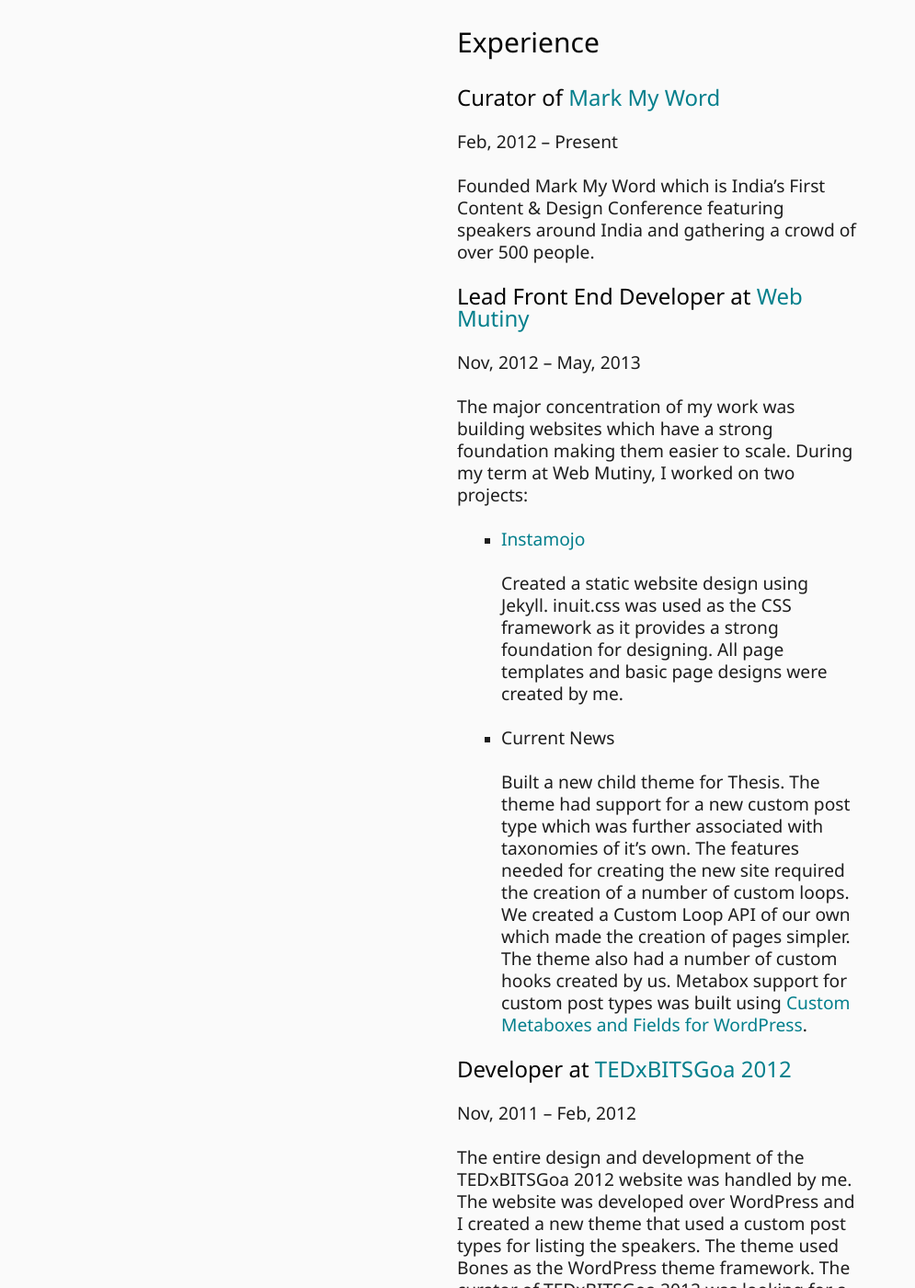
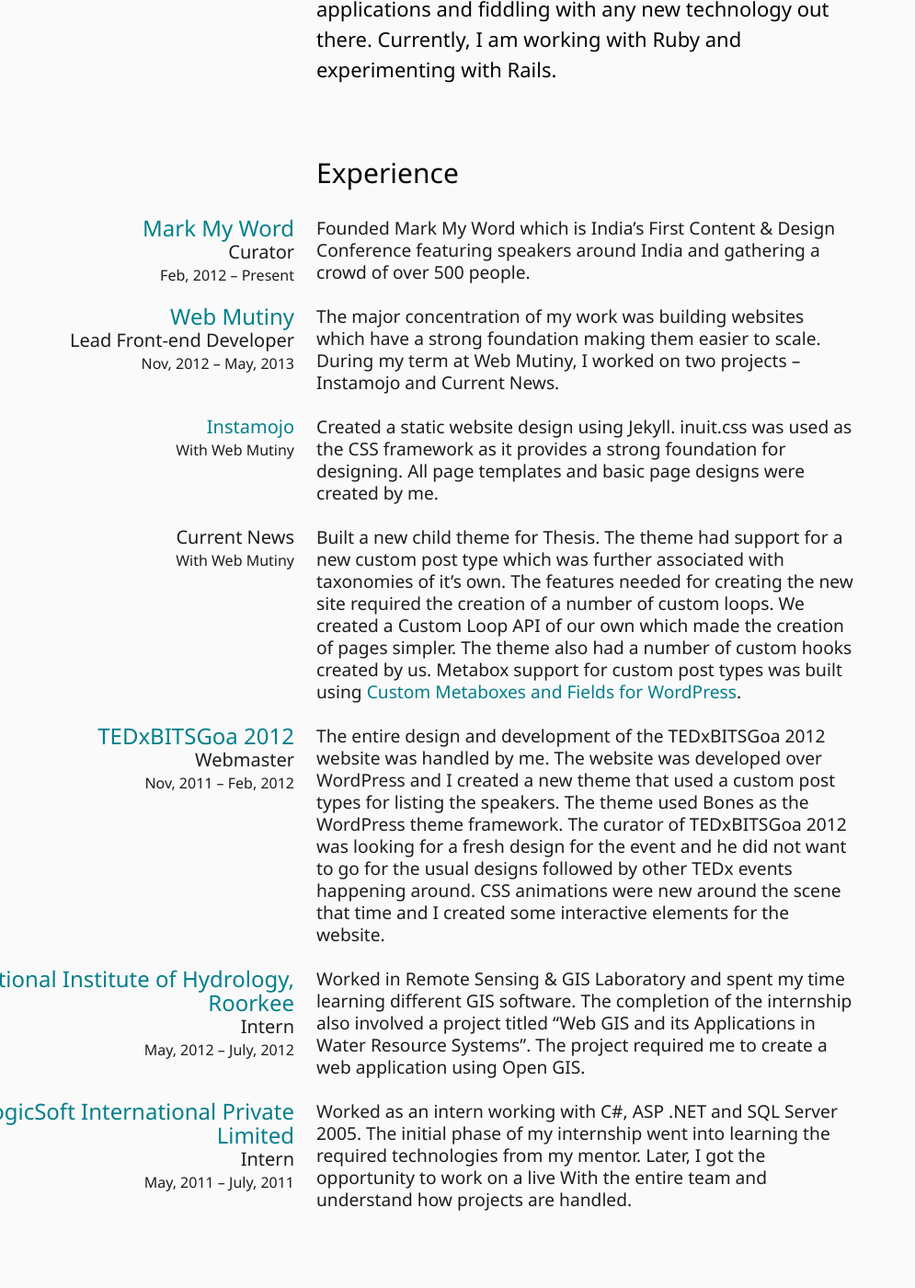
Before and after one commit to aniketpant/aniketpant.github.com, a Jekyll site: the page built from resume/index.md, in a window 1280 px wide and 1400 px high, scrolled down 271 px. Shown: the whole window at 92% size, without its empty margins (0-995 px from the left). Built offline with Jekyll 4.4.1, drawn with Linux system fonts in a browser that asks for light colours; some of the changed text lies outside the part shown.

Commit message:
First draft of new resume layout
Signed-off-by: Aniket Pant <me@aniketpant.com>

```diff
--- a/resume/index.md
+++ b/resume/index.md
@@ -8,64 +8,110 @@
     lastmod: 2013-06-11T12:07:30+05:30
 ---
 <div class="zen-space full-width"></div>
+
 <div class="grid wrapper">
-<header class="grid__item one-quarter push--top portable-one-whole" role="banner">
-  <div class="grid">
-    <h1 class="grid__item one-whole beta">Aniket Pant</h1>
-    <nav class="grid__item one-whole">
-      <ul class="nav nav--stacked">
-    	  <li><a href="mailto:me@aniketpant.com">me@aniketpant.com</a></li><!--
-    	  --><li><a href="http://aniketpant.com">aniketpant.com</a></li><!--
-        --><li><a href="https://twitter.com/aniket_pant">@aniket_pant</a></li><!--
-        --><li><a href="https://github.com/aniketpant">GitHub</a></li>
-      </ul>
-    </nav>
-  </div>
-</header><!--
---><div class="grid__item three-quarters portable-one-whole push--top" role="main" markdown="1">
-## About Me
 
-I am a self-taught full stack developer with expertise in front-end, passionate about making the **front-end semantic and understandable**. I love to build new applications and fiddling with any new technology out there. Currently, I am working with Ruby and experimenting with Rails.
+<div class="push--top" role="main" markdown="1">
 
+<header class="grid__item one-whole text--center">
+  <h1 class="beta">Aniket Pant</h1>
+  <nav class="navbar">
+    <ul class="nav nav--block palm-nav--stacked">
+      <li><a href="mailto:me@aniketpant.com">me@aniketpant.com</a></li><!--
+      --><li><a href="http://aniketpant.com">aniketpant.com</a></li><!--
+      --><li><a href="https://twitter.com/aniket_pant">@aniket_pant</a></li><!--
+      --><li><a href="https://github.com/aniketpant">GitHub</a></li>
+    </ul>
+  </nav>
+</header>
+
+<section class="grid__item one-whole landmark">
+<p class="lead" markdown="1">I am a self-taught full stack developer with expertise in front-end, passionate about making the **front-end semantic and understandable**. I love to build new applications and fiddling with any new technology out there. Currently, I am working with Ruby and experimenting with Rails.</p>
+</section>
+
+<section class="grid__item one-whole landmark" markdown="1">
 ## Experience
 
-### Curator of [Mark My Word](http://markmyword.in)
-
-Feb, 2012 &ndash; Present
+<div class="sub-section" markdown="1">
+<div class="marginalia">
+<div class="marginalia__body desk-two-thirds" markdown="1">
+<span class="gamma">[Mark My Word](http://markmyword.in)</span><br/>
+<span class="delta">Curator</span><br/>
+<span class="epsilon">Feb, 2012 &ndash; Present</span>
+</div>
+</div>
 
 Founded Mark My Word which is India's First Content &amp; Design Conference featuring speakers around India and gathering a crowd of over 500 people.
+</div>
 
-### Lead Front End Developer at [Web Mutiny](http://webmutiny.in)
+<div class="sub-section" markdown="1">
+<div class="marginalia">
+<div class="marginalia__body desk-two-thirds" markdown="1">
+<span class="gamma">[Web Mutiny](http://webmutiny.in)</span><br/>
+<span class="delta">Lead Front-end Developer</span><br/>
+<span class="epsilon">Nov, 2012 &ndash; May, 2013</span>
+</div>
+</div>
 
-Nov, 2012 &ndash; May, 2013
+The major concentration of my work was building websites which have a strong foundation making them easier to scale. During my term at Web Mutiny, I worked on two projects &ndash; Instamojo and Current News.
 
-The major concentration of my work was building websites which have a strong foundation making them easier to scale. During my term at Web Mutiny, I worked on two projects:
+<div class="marginalia">
+<div class="marginalia__body desk-two-thirds" markdown="1">
+<span class="delta">[Instamojo](http://instamojo.com)</span><br/>
+<span class="epsilon">With Web Mutiny</span>
+</div>
+</div>
 
-- [**Instamojo**](http://instamojo.com)
+Created a static website design using Jekyll. inuit.css was used as the CSS framework as it provides a strong foundation for designing. All page templates and basic page designs were created by me.
 
-  Created a static website design using Jekyll. inuit.css was used as the CSS framework as it provides a strong foundation for designing. All page templates and basic page designs were created by me.
+<div class="marginalia">
+<div class="marginalia__body desk-two-thirds" markdown="1">
+<span class="delta">Current News</span><br/>
+<span class="epsilon">With Web Mutiny</span>
+</div>
+</div>
 
-- **Current News**
+Built a new child theme for Thesis. The theme had support for a new custom post type which was further associated with taxonomies of it's own. The features needed for creating the new site required the creation of a number of custom loops. We created a Custom Loop API of our own which made the creation of pages simpler. The theme also had a number of custom hooks created by us. Metabox support for custom post types was built using [Custom Metaboxes and Fields for WordPress](https://github.com/jaredatch/Custom-Metaboxes-and-Fields-for-WordPress).
+</div>
 
-  Built a new child theme for Thesis. The theme had support for a new custom post type which was further associated with taxonomies of it's own. The features needed for creating the new site required the creation of a number of custom loops. We created a Custom Loop API of our own which made the creation of pages simpler. The theme also had a number of custom hooks created by us. Metabox support for custom post types was built using [Custom Metaboxes and Fields for WordPress](https://github.com/jaredatch/Custom-Metaboxes-and-Fields-for-WordPress).
-
-### Developer at [TEDxBITSGoa 2012](http://tedxbitsgoa.com/2012)
-
-Nov, 2011 &ndash; Feb, 2012
+<div class="sub-section" markdown="1">
+<div class="marginalia">
+<div class="marginalia__body desk-two-thirds" markdown="1">
+<span class="gamma">[TEDxBITSGoa 2012](http://tedxbitsgoa.com/2012)</span><br/>
+<span class="delta">Webmaster</span><br/>
+<span class="epsilon">Nov, 2011 &ndash; Feb, 2012</span>
+</div>
+</div>
 
 The entire design and development of the TEDxBITSGoa 2012 website was handled by me. The website was developed over WordPress and I created a new theme that used a custom post types for listing the speakers. The theme used Bones as the WordPress theme framework. The curator of TEDxBITSGoa 2012 was looking for a fresh design for the event and he did not want to go for the usual designs followed by other TEDx events happening around. CSS animations were new around the scene that time and I created some interactive elements for the website.
+</div>
 
-### Intern at [National Institute of Hydrology, Roorkee](http://nih.ernet.in)
-
-May, 2012 &ndash; July, 2012
+<div class="sub-section" markdown="1">
+<div class="marginalia">
+<div class="marginalia__body desk-two-thirds" markdown="1">
+<span class="gamma">[National Institute of Hydrology, Roorkee](http://nih.ernet.in)</span><br/>
+<span class="delta">Intern</span><br/>
+<span class="epsilon">May, 2012 &ndash; July, 2012</span>
+</div>
+</div>
 
 Worked in Remote Sensing &amp; GIS Laboratory and spent my time learning different GIS software. The completion of the internship also involved a project titled "Web GIS and its Applications in Water Resource Systems". The project required me to create a web application using Open GIS.
+</div>
 
-### Summer Intern at [Logicsoft International Private Limited](http://lsipl.com)
-May, 2011 &ndash; July, 2011
+<div class="sub-section" markdown="1">
+<div class="marginalia">
+<div class="marginalia__body desk-two-thirds" markdown="1">
+<span class="gamma">[LogicSoft International Private Limited](http://lsipl.com)</span><br/>
+<span class="delta">Intern</span><br/>
+<span class="epsilon">May, 2011 &ndash; July, 2011</span>
+</div>
+</div>
 
-Worked as a summer intern working with C#, ASP .NET and SQL Server 2005. The initial phase of my internship went into learning the required technologies from my mentor. Later, I got the opportunity to work on a live project with the entire team and understand how projects are handled.
+Worked as an intern working with C#, ASP .NET and SQL Server 2005. The initial phase of my internship went into learning the required technologies from my mentor. Later, I got the opportunity to work on a live With the entire team and understand how projects are handled.
+</div>
+</section>
 
+<section class="grid__item one-whole landmark" markdown="1">
 ## Speaking
 
 I love to speak and I have been a speaker at a few events in the past:
@@ -75,29 +121,47 @@
 -->{% endif %}{% endfor %}
 
 In April 2013, I conducted a workshop on HTML5 organized by Mozilla User Group, Goa for final year students of various colleges from Goa.
+</section>
 
+<section class="grid__item one-whole landmark" markdown="1">
 ## Technical Skills
 
 I have a good level of understanding of projects and my major skill lies in creating the architecture for projects which involves planning at the modular level, the database design and the timeline for the project.
 
-**Front-end stack**
+<div class="sub-section" markdown="1">
+<div class="marginalia">
+<div class="marginalia__body desk-two-thirds" markdown="1">
+<span class="delta">Front-end stack</span><br/>
+<span class="epsilon">HTML(5), CSS(3), Haml, LESS, Sass and Compass, jQuery</span>
+</div>
+</div>
 
-- HTML(5)
-- CSS(3)
-- Haml, LESS, Sass and Compass
-- jQuery
+Write about front-end skills.
+</div>
 
-**Back-end stack**
+<div class="sub-section" markdown="1">
+<div class="marginalia">
+<div class="marginalia__body desk-two-thirds" markdown="1">
+<span class="delta">Back-end stack</span><br/>
+<span class="epsilon">CodeIgniter, Laravel, WordPress, MySQL</span>
+</div>
+</div>
 
-- PHP &ndash; Codeigniter, Laravel and WordPress
-- SQL &ndash; MySQL
+Write about back-end skills.
+</div>
+</section>
 
+<section class="grid__item one-whole landmark" markdown="1">
 ## Education
 
-**B.E (Hons) Mechanical Engineering**
-
-2010 &ndash; Present<br>
-[BITS Pilani](http://universe.bits-pilani.ac.in)
+<div class="sub-section" markdown="1">
+<div class="marginalia">
+<div class="marginalia__body desk-two-thirds" markdown="1">
+<span class="delta">B.E (Hons) Mechanical Engineering</span><br/>
+<span class="epsilon">[BITS Pilani](http://universe.bits-pilani.ac.in)</span><br/>
+<span class="epsilon">2010 &ndash; Present</span>
+</div>
+</div>
 
 Electives undertaken:
 
@@ -105,19 +169,36 @@
 - Journalism
 - Financial Management
 
-Projects:
+<div class="marginalia">
+<div class="marginalia__body desk-two-thirds" markdown="1">
+<span class="delta">Inventory Allotment App</span>
+</div>
+</div>
 
-- Inventory Allotment App
+The project required me to redesign the database and refactor the code for an already existing inventory application. The old application lacked a number of features and the code had to be rewritten. I built the application using Laravel and MySQL.
+</div>
 
-  The project required me to redesign the database and refactor the code for an already existing inventory application. The old application lacked a number of features and the code had to be rewritten. I built the application using Laravel and MySQL.
+<div class="sub-section" markdown="1">
+<div class="marginalia">
+<div class="marginalia__body desk-two-thirds" markdown="1">
+<span class="delta">10th &amp; 12th &mdash; CBSE Board</span><br/>
+<span class="epsilon">[Army Public School, Dhaula Kuan](http://www.apsdk.com)</span><br/>
+<span class="epsilon">2008 &ndash; 2010</span>
+</div>
+</div>
 
-**10th &amp; 12th &mdash; CBSE Board**
+Write about school experience.
+</div>
+</section>
 
-2008 &ndash; 2010<br>
-[Army Public School, Dhaula Kuan](http://www.apsdk.com)
-
+<section class="grid__item one-whole landmark" markdown="1">
 ## Professional Interests
 
 application building, database design, project conceptualization, front-end web development, educating people about the web, typography
-</div></div>
+</section>
+
+</div>
+
+</div>
+
 <div class="zen-space full-width"></div>
```
